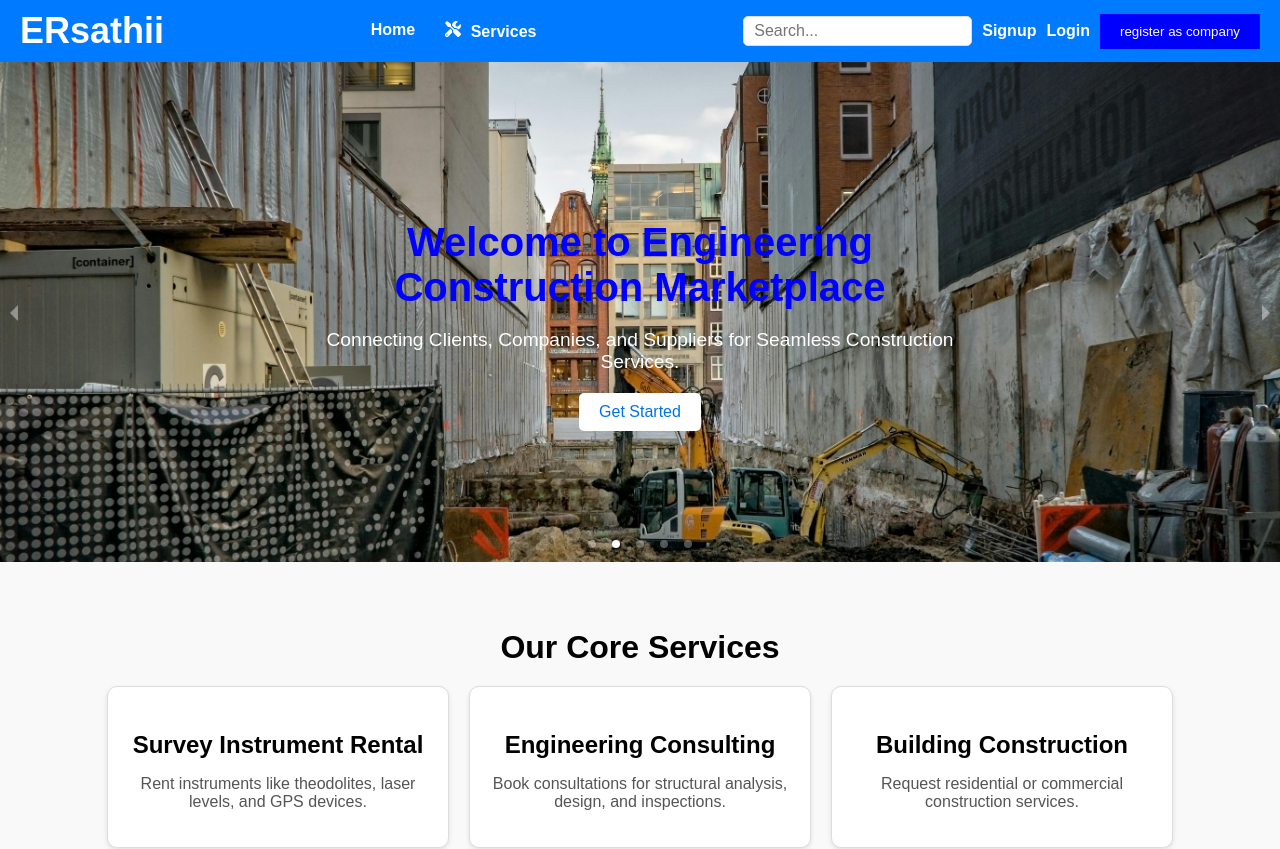
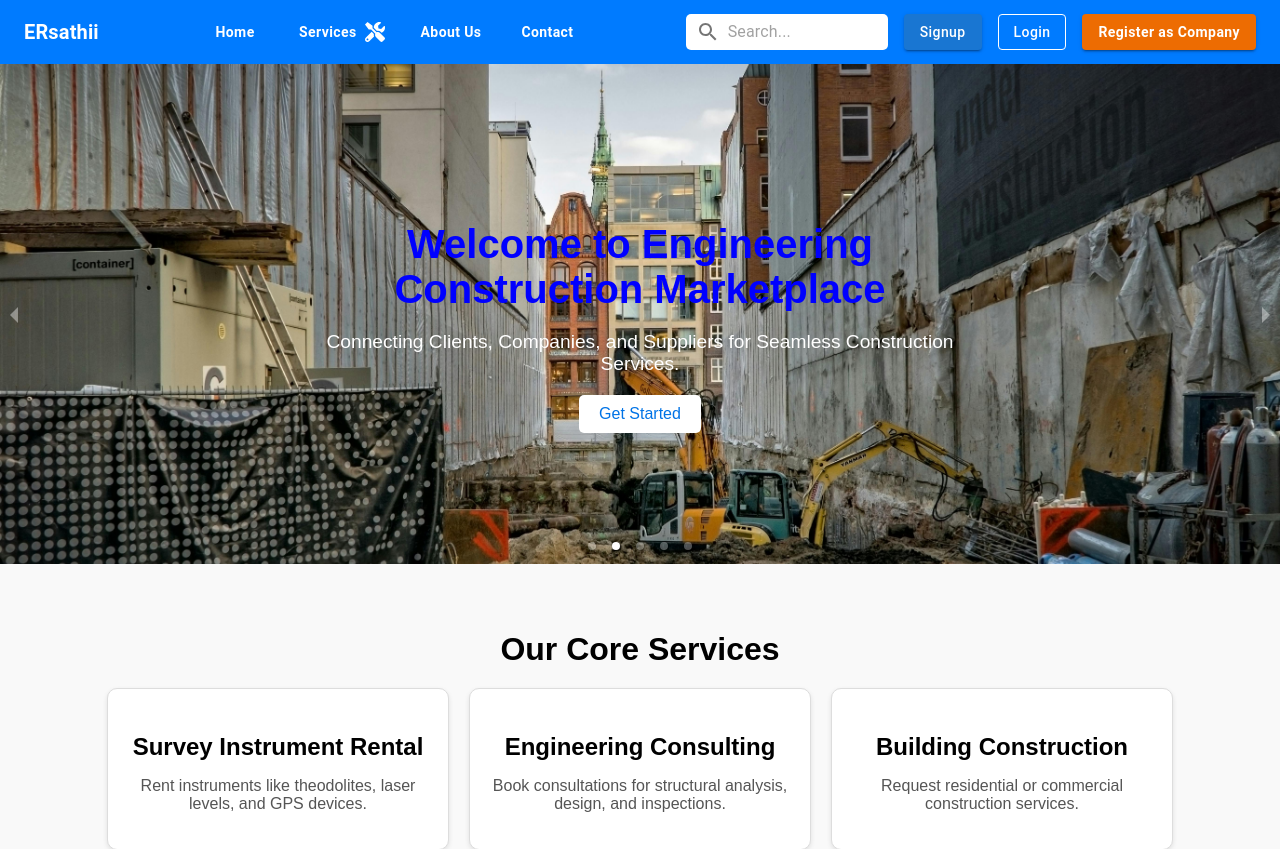
Before and after one commit to Abinash7G/EngineeringMarketplace, a React (Create React App) app in the folder frontend/: page / in a window 1280 px wide. Shown: the top 849 px of the page. Built offline with nearby package versions, Linux system fonts and the light colour scheme; no server answers.

Commit message:
error fixed

```diff
--- a/frontend/package.json
+++ b/frontend/package.json
@@ -5,6 +5,7 @@
   "dependencies": {
     "@emotion/react": "^11.14.0",
     "@emotion/styled": "^11.14.0",
+    "@mui/icons-material": "^5.16.14",
     "@mui/material": "^5.16.11",
     "@testing-library/jest-dom": "^6.6.3",
     "@testing-library/react": "^16.1.0",
@@ -18,7 +19,7 @@
     "react-icons": "^5.4.0",
     "react-responsive-carousel": "^3.2.23",
     "react-router-dom": "^6.28.0",
-    "react-scripts": "^5.0.1",
+    "react-scripts": "^3.0.1",
     "web-vitals": "^4.2.4"
   },
   "scripts": {
--- a/frontend/src/components/Chart.js
+++ b/frontend/src/components/Chart.js
@@ -9,6 +9,7 @@ import {
   Tooltip,
   Legend,
 } from "chart.js";
+import { Box } from "@mui/material";
 
 // Register Chart.js components
 ChartJS.register(CategoryScale, LinearScale, BarElement, Title, Tooltip, Legend);
@@ -49,22 +50,20 @@ const Chart = () => {
   };
 
   return (
-    <div style={styles.chartContainer}>
+    <Box
+      sx={{
+        width: "100%",
+        maxWidth: "800px",
+        margin: "0 auto",
+        backgroundColor: "white",
+        padding: "20px",
+        borderRadius: "10px",
+        boxShadow: "0 2px 5px rgba(0, 0, 0, 0.1)",
+      }}
+    >
       <Bar data={data} options={options} />
-    </div>
+    </Box>
   );
 };
 
-const styles = {
-  chartContainer: {
-    width: "100%",
-    maxWidth: "800px",
-    margin: "0 auto",
-    backgroundColor: "white",
-    padding: "20px",
-    borderRadius: "10px",
-    boxShadow: "0 2px 5px rgba(0, 0, 0, 0.1)",
-  },
-};
-
 export default Chart;
--- a/frontend/src/components/Navbar.js
+++ b/frontend/src/components/Navbar.js
@@ -1,163 +1,199 @@
 import React, { useState } from "react";
 import { Link } from "react-router-dom";
 import { FaTools } from "react-icons/fa";
+import {
+  Box,
+  AppBar,
+  Toolbar,
+  Typography,
+  Button,
+  InputBase,
+  IconButton,
+  Menu,
+  MenuItem,
+} from "@mui/material";
+import SearchIcon from "@mui/icons-material/Search";
 
 const Navbar = () => {
-  const [dropdownVisible, setDropdownVisible] = useState(false);
+  const [anchorEl, setAnchorEl] = useState(null);
+  const dropdownVisible = Boolean(anchorEl);
 
-  const toggleDropdown = () => {
-    setDropdownVisible(!dropdownVisible);
+  const handleDropdownOpen = (event) => {
+    setAnchorEl(event.currentTarget);
+  };
+
+  const handleDropdownClose = () => {
+    setAnchorEl(null);
   };
 
   return (
-    <nav style={styles.nav}>
+    <AppBar position="static" sx={{ backgroundColor: "#007BFF" }}>
+      <Toolbar sx={{ display: "flex", justifyContent: "space-between" }}>
         {/* Logo */}
-      <div style={styles.logo}>
-        <h1 style={styles.logoText}>ERsathii</h1>
-      </div>
+        <Typography
+          variant="h6"
+          component={Link}
+          to="/"
+          sx={{
+            color: "white",
+            textDecoration: "none",
+            fontWeight: "bold",
+          }}
+        >
+          ERsathii
+        </Typography>
 
         {/* Center Menu */}
-      <ul style={styles.ul}>
-        <li style={styles.li}>
-          <Link to="/" style={styles.link}>
+        <Box sx={{ display: "flex", gap: 3, alignItems: "center" }}>
+          <Button component={Link} to="/" sx={navLinkStyles}>
             Home
-          </Link>
-        </li>
-        <li
-          style={styles.li}
-          onMouseEnter={() => setDropdownVisible(true)}
-          onMouseLeave={() => setDropdownVisible(false)}
-          onClick={toggleDropdown}
+          </Button>
+          <Button
+            onClick={handleDropdownOpen}
+            endIcon={<FaTools />}
+            sx={navLinkStyles}
           >
-          <span style={styles.link}>
-            <FaTools style={styles.icon} /> Services
-          </span>
-          {dropdownVisible && (
-            <ul style={styles.dropdown}>
-              <li style={styles.dropdownItem}>
-                <Link to="/survey-instrument" style={styles.dropdownLink}>
+            Services
+          </Button>
+          <Menu
+            anchorEl={anchorEl}
+            open={dropdownVisible}
+            onClose={handleDropdownClose}
+            MenuListProps={{
+              onMouseLeave: handleDropdownClose,
+            }}
+            sx={{
+              mt: 2,
+              "& .MuiPaper-root": {
+                borderRadius: 2,
+                boxShadow: "0 2px 5px rgba(0, 0, 0, 0.2)",
+              },
+            }}
+          >
+            <MenuItem
+              component={Link}
+              to="/survey-instrument"
+              onClick={handleDropdownClose}
+              sx={dropdownStyles}
+            >
               Survey Instrument Rentals
-                </Link>
-              </li>
-              <li style={styles.dropdownItem}>
-                <Link to="/engineering-consulting" style={styles.dropdownLink}>
+            </MenuItem>
+            <MenuItem
+              component={Link}
+              to="/engineering-consulting"
+              onClick={handleDropdownClose}
+              sx={dropdownStyles}
+            >
               Engineering Consulting
-                </Link>
-              </li>
-              <li style={styles.dropdownItem}>
-                <Link to="/building-construction" style={styles.dropdownLink}>
+            </MenuItem>
+            <MenuItem
+              component={Link}
+              to="/building-construction"
+              onClick={handleDropdownClose}
+              sx={dropdownStyles}
+            >
               Building Construction
-                </Link>
-              </li>
-              <li style={styles.dropdownItem}>
-                <Link to="/post-maintenance" style={styles.dropdownLink}>
+            </MenuItem>
+            <MenuItem
+              component={Link}
+              to="/post-maintenance"
+              onClick={handleDropdownClose}
+              sx={dropdownStyles}
+            >
               Post-Construction Maintenance
-                </Link>
-              </li>
-              <li style={styles.dropdownItem}>
-                <Link to="/material-marketplace" style={styles.dropdownLink}>
+            </MenuItem>
+            <MenuItem
+              component={Link}
+              to="/material-marketplace"
+              onClick={handleDropdownClose}
+              sx={dropdownStyles}
+            >
               Material Marketplace
-                </Link>
-              </li>
-            </ul>
-          )}
-        </li>
-      </ul>
+            </MenuItem>
+          </Menu>
+          <Button component={Link} to="/about" sx={navLinkStyles}>
+            About Us
+          </Button>
+          <Button component={Link} to="/contact" sx={navLinkStyles}>
+            Contact
+          </Button>
+        </Box>
 
         {/* Right Section */}
-      <div style={styles.rightSection}>
-        <input
-          type="text"
+        <Box sx={{ display: "flex", gap: 2, alignItems: "center" }}>
+          <Box
+            sx={{
+              display: "flex",
+              alignItems: "center",
+              backgroundColor: "white",
+              padding: "2px 10px",
+              borderRadius: "5px",
+            }}
+          >
+            <IconButton size="small" sx={{ padding: 0 }}>
+              <SearchIcon />
+            </IconButton>
+            <InputBase
               placeholder="Search..."
-          style={styles.searchBox}
+              sx={{
+                ml: 1,
+                fontSize: "1rem",
+                width: "150px",
+              }}
             />
-        <Link to="/signup" style={styles.link}>
+          </Box>
+          <Button
+            component={Link}
+            to="/signup"
+            variant="contained"
+            color="primary"
+            sx={{ textTransform: "none" }}
+          >
             Signup
-        </Link>
-        <Link to="/login" style={styles.link}>
+          </Button>
+          <Button
+            component={Link}
+            to="/login"
+            variant="outlined"
+            color="inherit"
+            sx={{ textTransform: "none" }}
+          >
             Login
-        </Link>
-        <Link to= "/CompanyRegistration" style={styles.link}>
-        <button>register as company</button>
-        </Link>
-      </div>
-    </nav>
+          </Button>
+          <Button
+            component={Link}
+            to="/company-registration"
+            variant="contained"
+            color="warning"
+            sx={{
+              textTransform: "none",
+              fontWeight: "bold",
+            }}
+          >
+            Register as Company
+          </Button>
+        </Box>
+      </Toolbar>
+    </AppBar>
   );
 };
 
-const styles = {
-  nav: {
-    display: "flex",
-    justifyContent: "space-between",
-    alignItems: "center",
-    backgroundColor: "#007BFF",
-    padding: "10px 20px",
-  },
-  logo: {
-    fontSize: "1.5rem",
-    color: "white",
-    fontWeight: "bold",
-  },
-  logoText: {
-    margin: 0,
-    color: "white",
-  },
-  ul: {
-    display: "flex",
-    listStyleType: "none",
-    margin: 0,
-    padding: 0,
-    justifyContent: "center",
-    flex: 1,
-  },
-  li: {
-    margin: "0 15px",
-    position: "relative",
-    cursor: "pointer",
-  },
-  link: {
+const navLinkStyles = {
   color: "white",
   textDecoration: "none",
+  textTransform: "none",
   fontWeight: "bold",
-    fontSize: "1rem",
+  "&:hover": {
+    textDecoration: "underline",
   },
-  icon: {
-    marginRight: "5px",
-  },
-  dropdown: {
-    position: "absolute",
-    top: "100%",
-    left: 0,
-    backgroundColor: "white",
-    listStyleType: "none",
-    padding: "10px 15px",
-    borderRadius: "5px",
-    boxShadow: "0 2px 5px rgba(0, 0, 0, 0.2)",
-    zIndex: 1000,
-  },
-  dropdownItem: {
-    margin: "5px 0",
-  },
-  dropdownLink: {
+};
+
+const dropdownStyles = {
   textDecoration: "none",
   color: "#007BFF",
   fontWeight: "normal",
-    display: "block",
-    padding: "5px",
-    borderRadius: "5px",
-    transition: "background-color 0.3s",
-  },
-  rightSection: {
-    display: "flex",
-    alignItems: "center",
-    gap: "10px",
-  },
-  searchBox: {
-    padding: "5px 10px",
-    borderRadius: "5px",
-    border: "1px solid #ddd",
-    outline: "none",
-    fontSize: "1rem",
+  "&:hover": {
+    backgroundColor: "rgba(0, 123, 255, 0.1)",
   },
 };
 
--- a/frontend/src/components/Sidebar.js
+++ b/frontend/src/components/Sidebar.js
@@ -1,64 +1,96 @@
 import React from "react";
 import { Link } from "react-router-dom";
-import { FaUsers, FaTools, FaChartBar, FaCog } from "react-icons/fa";
+import { FaUsers, FaTools, FaChartBar, FaCog, FaSignOutAlt } from "react-icons/fa";
+import { Box, Typography, List, ListItem, ListItemButton, ListItemIcon, ListItemText, Button } from "@mui/material";
 
 const Sidebar = () => {
+  const handleLogout = () => {
+    alert("You have been logged out!");
+    // Add actual logout logic here (e.g., clearing tokens, redirecting, etc.)
+  };
+
   return (
-    <div style={styles.sidebar}>
-      <h2 style={styles.logo}>Admin</h2>
-      <ul style={styles.menu}>
-        <li>
-          <Link to="/admin/dashboard" style={styles.link}>
-            <FaChartBar /> Dashboard
-          </Link>
-        </li>
-        <li>
-          <Link to="/admin/users" style={styles.link}>
-            <FaUsers /> Users
-          </Link>
-        </li>
-        <li>
-          <Link to="/admin/services" style={styles.link}>
-            <FaTools /> Services
-          </Link>
-        </li>
-        <li>
-          <Link to="/admin/settings" style={styles.link}>
-            <FaCog /> Settings
-          </Link>
-        </li>
-      </ul>
-    </div>
+    <Box
+      sx={{
+        width: "250px", // Sidebar width
+        backgroundColor: "#007bff", // Sidebar background color
+        color: "white", // Sidebar text color
+        height: "100vh", // Sidebar stretches to full viewport height
+        display: "flex",
+        flexDirection: "column",
+        justifyContent: "space-between", // Align logo/menu and logout button
+        position: "sticky", // Sidebar stays fixed during scroll
+        top: 0, // Position the sticky sidebar at the top
+      }}
+    >
+      {/* Logo and Menu */}
+      <Box>
+        <Typography
+          variant="h5"
+          component="h2"
+          sx={{ marginBottom: "20px", fontWeight: "bold", color: "white", textAlign: "center" }}
+        >
+          Admin
+        </Typography>
+
+        <List>
+          <ListItem disablePadding>
+            <ListItemButton component={Link} to="/admin/dashboard">
+              <ListItemIcon sx={{ color: "white" }}>
+                <FaChartBar />
+              </ListItemIcon>
+              <ListItemText primary="Dashboard" />
+            </ListItemButton>
+          </ListItem>
+
+          <ListItem disablePadding>
+            <ListItemButton component={Link} to="/admin/users">
+              <ListItemIcon sx={{ color: "white" }}>
+                <FaUsers />
+              </ListItemIcon>
+              <ListItemText primary="Users" />
+            </ListItemButton>
+          </ListItem>
+
+          <ListItem disablePadding>
+            <ListItemButton component={Link} to="/admin/services">
+              <ListItemIcon sx={{ color: "white" }}>
+                <FaTools />
+              </ListItemIcon>
+              <ListItemText primary="Services" />
+            </ListItemButton>
+          </ListItem>
+
+          <ListItem disablePadding>
+            <ListItemButton component={Link} to="/admin/settings">
+              <ListItemIcon sx={{ color: "white" }}>
+                <FaCog />
+              </ListItemIcon>
+              <ListItemText primary="Settings" />
+            </ListItemButton>
+          </ListItem>
+        </List>
+      </Box>
+
+      {/* Logout Button */}
+      <Box>
+        <Button
+          variant="contained"
+          color="error"
+          startIcon={<FaSignOutAlt />}
+          onClick={handleLogout}
+          sx={{
+            width: "90%",
+            margin: "10px auto",
+            backgroundColor: "#dc3545",
+            "&:hover": { backgroundColor: "#c82333" },
+          }}
+        >
+          Logout
+        </Button>
+      </Box>
+    </Box>
   );
 };
 
-const styles = {
-  sidebar: {
-    width: "250px",
-    backgroundColor: "#007bff",
-    color: "white",
-    height: "100vh",
-    padding: "20px",
-    boxSizing: "border-box",
-  },
-  logo: {
-    fontSize: "1.5rem",
-    marginBottom: "20px",
-  },
-  menu: {
-    listStyle: "none",
-    padding: 0,
-  },
-  link: {
-    display: "flex",
-    alignItems: "center",
-    color: "white",
-    textDecoration: "none",
-    padding: "10px",
-    margin: "5px 0",
-    borderRadius: "5px",
-    transition: "background 0.3s",
-  },
-};
-
 export default Sidebar;
```
Also changed, not shown: frontend/src/pages/AdminDashboard.js (+14 -2 lines), 1 other file (tests, documents, lock files or other folders). Lines whose indentation alone changed are shown as unchanged.
